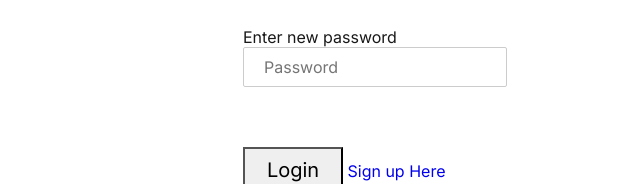
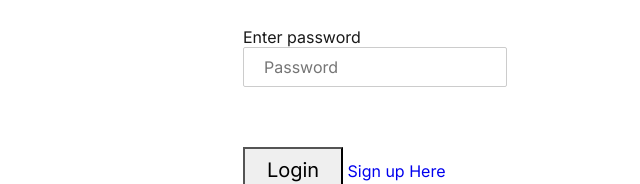
Before and after one commit to WebDevFall2023/group-html-css-assignment-apples, a website: page public/Login.html in a window 1280 px wide. Shown: the part 259-443 px from the top of the page, 265-905 px from the left. Drawn offline with Linux system fonts and the light colour scheme.

Commit message:
Login page UI update

```diff
--- a/public/Login.html
+++ b/public/Login.html
@@ -23,7 +23,7 @@
         <div id="log_in">
             <label>Enter Email</label>
             <input type="text" name="email" placeholder="apple@apple.com">
-            <label>Enter new password</label>
+            <label>Enter password</label>
             <input type="password" name="password" placeholder="Password">
 
 
--- a/server317.js
+++ b/server317.js
@@ -75,6 +75,8 @@ app.post("/login_user", async (req, res) => {
     var response = await connection.execute(
         'SELECT * FROM user WHERE email = ? AND password = ?', [payload.email, payload.password]
     );
+
+    console.log(response)
     connection.release();
     res.sendFile(path.join(__dirname, "public", "index.html"));
     } catch (error) {
```
